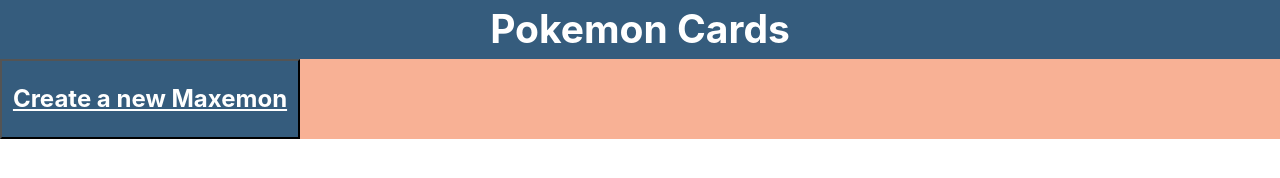
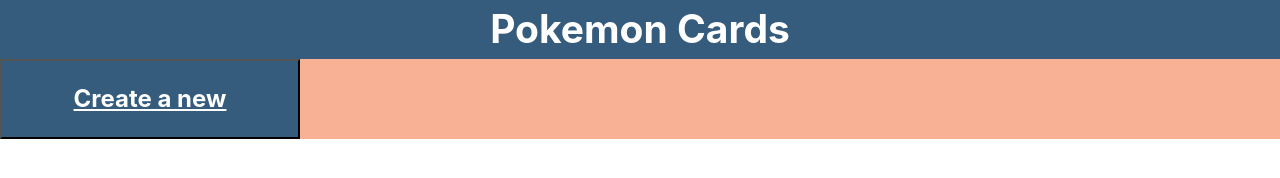
Before and after one commit to Maxclayton/wise-tree, a website with bundled scripts: page PokemonCards.html in a window 1280 px wide. Built offline with nearby package versions, Linux system fonts and the light colour scheme; no server answers.

Commit message:
changed a few html

```diff
--- a/PokemonCards.html
+++ b/PokemonCards.html
@@ -19,7 +19,7 @@
 
         </div>
 
-        <button id="maxemon" >Create a new Maxemon</button>
+        <button id="maxemon" >Create a new</button>
               </div>
     </main>
         <script src="/pokeCards.js" type="module"></script>
```
